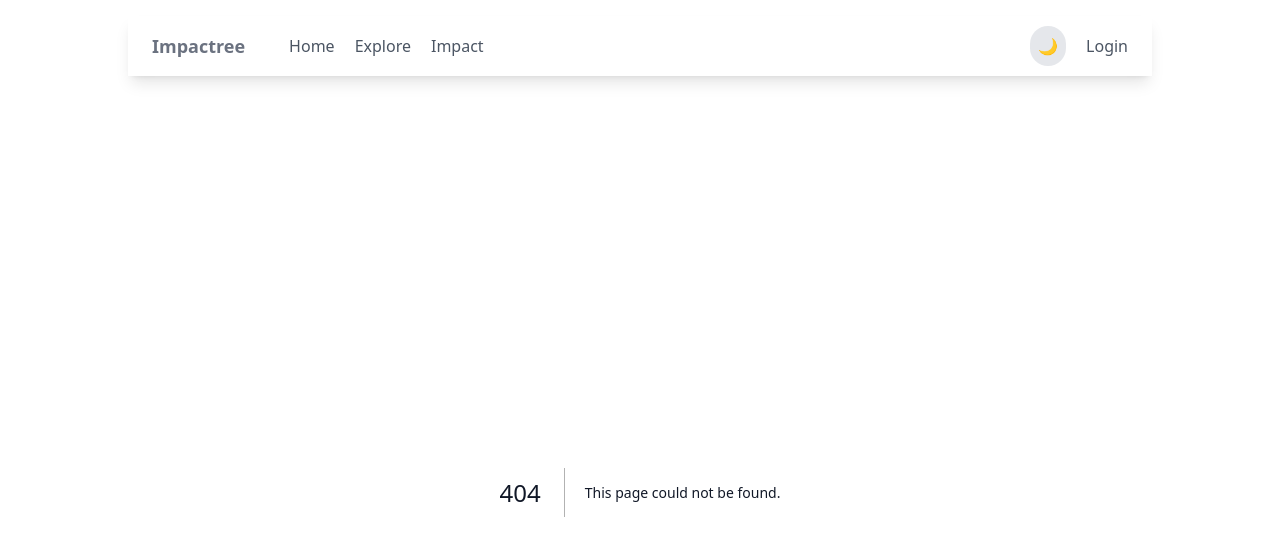
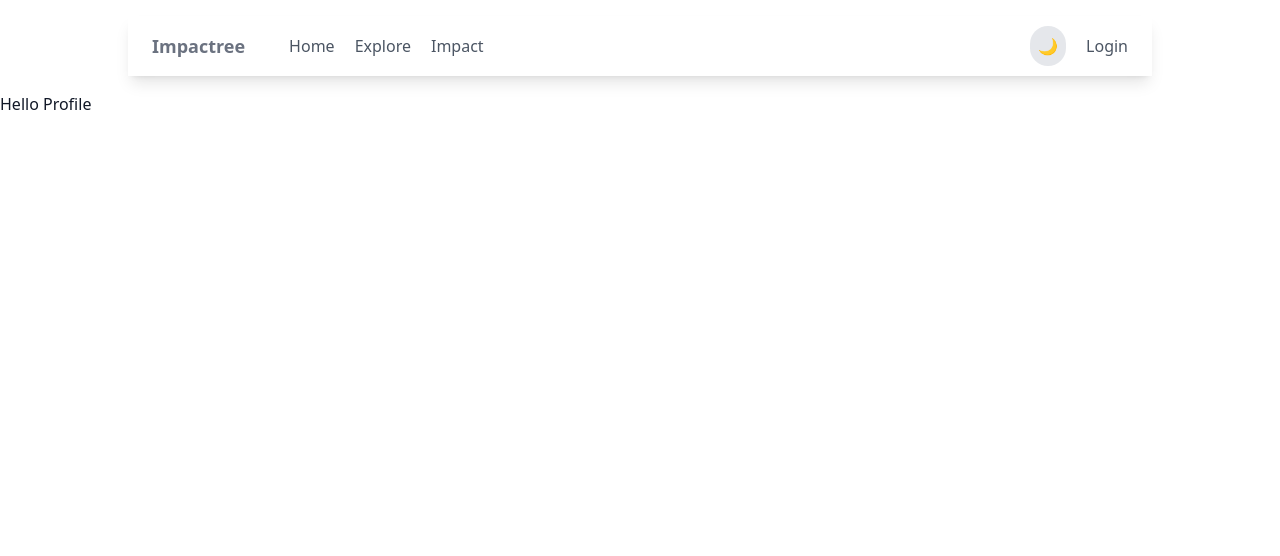
Before and after one commit to MichaelGalo/Impactree, a Next.js app: page /profile/1 in a window 1280 px wide. Before the commit this address had no page. Shown: the top 556 px of the page. Built offline with nearby package versions, Linux system fonts and the light colour scheme.

Commit message:
Added blank profile page for button redirect

```diff
--- a/src/app/impactplans/page.tsx
+++ b/src/app/impactplans/page.tsx
@@ -92,7 +92,9 @@ const unallocatedFunds = (impactPlan: ImpactPlan): string => {
         >
           Plan Settings
         </button>
-        <button className="px-4 py-2 border rounded-lg bg-white dark:bg-gray-800 dark:text-gray-200 border-gray-300 dark:border-gray-600 hover:bg-gray-100 dark:hover:bg-gray-700 focus:outline-none focus:ring-2 focus:ring-blue-500 dark:focus:ring-blue-400">
+        <button className="px-4 py-2 border rounded-lg bg-white dark:bg-gray-800 dark:text-gray-200 border-gray-300 dark:border-gray-600 hover:bg-gray-100 dark:hover:bg-gray-700 focus:outline-none focus:ring-2 focus:ring-blue-500 dark:focus:ring-blue-400"
+        onClick={()=>{router.push(`/profile/${userProfile?.id}`)}}
+        >
           Profile Settings
         </button>
       </div>
--- /dev/null
+++ b/src/app/profile/[id]/page.tsx
@@ -0,0 +1,8 @@
+
+const Profile = () => {
+    return (
+        <h1>Hello Profile</h1>
+    )
+}
+
+export default Profile
```
